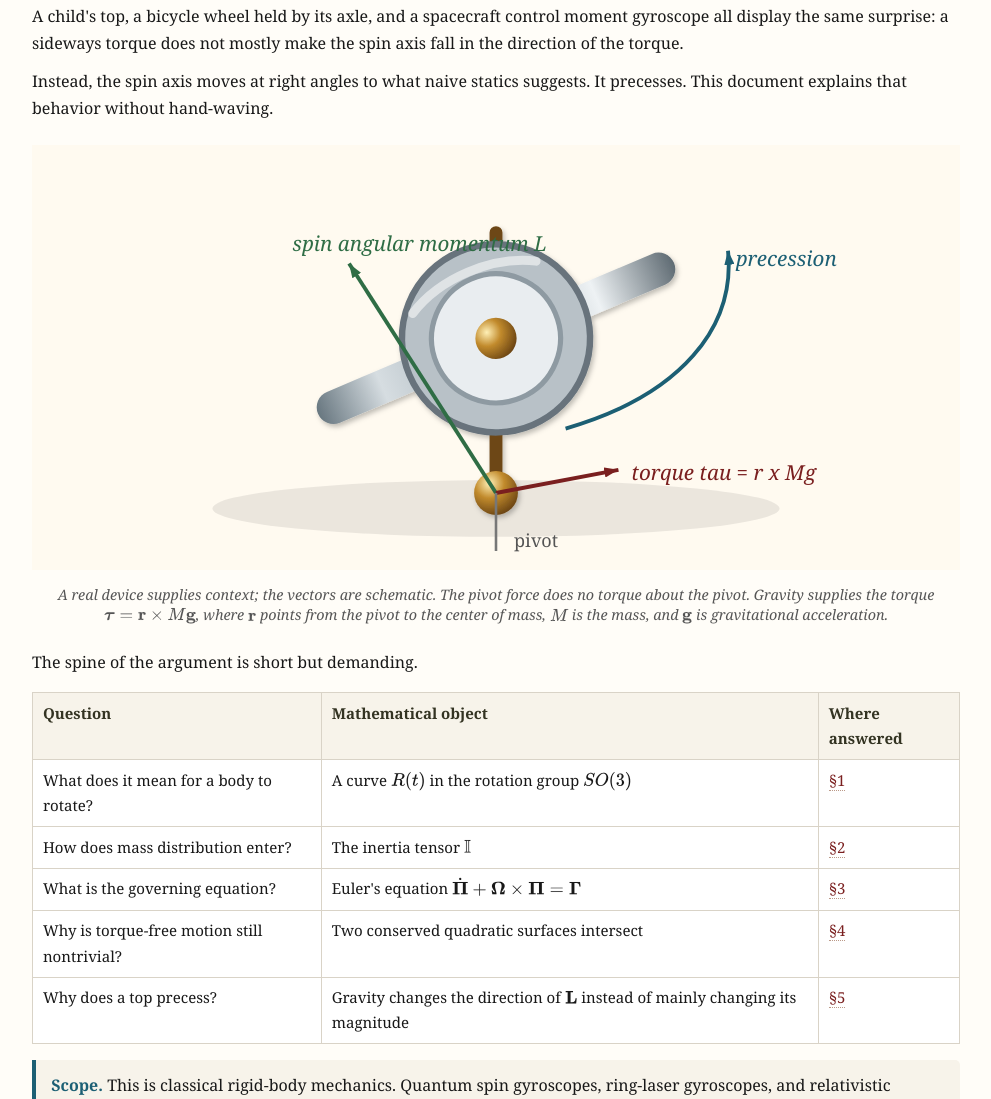
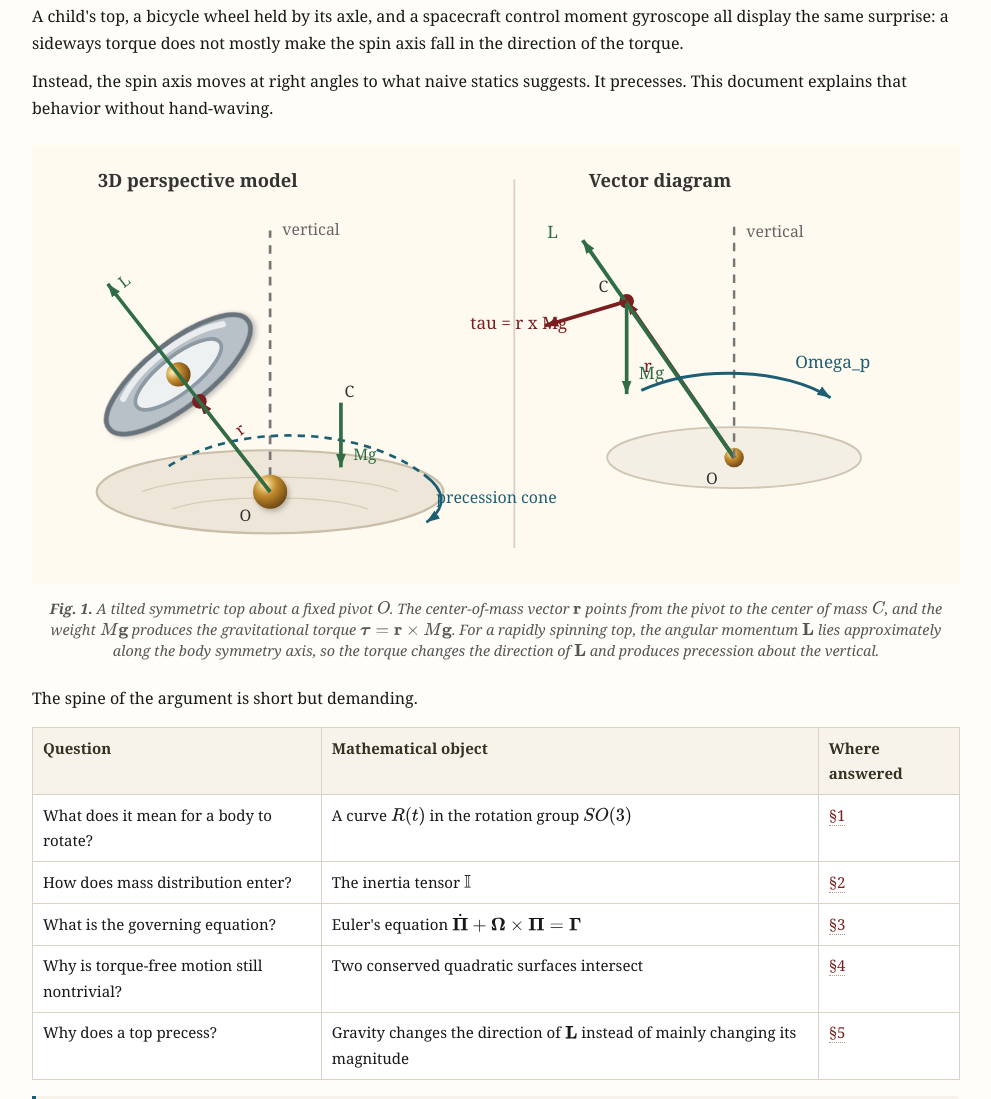
Before and after one commit to az9713/gyroscope-physics, a plain HTML site: page index.html in a window 1280 px wide. Shown: the part 511-1610 px from the top of the page, without its empty margins (144-1135 px from the left). Drawn offline with nearby package versions, Linux system fonts and the light colour scheme.

Commit message:
docs: clarify opening gyroscope diagram

```diff
--- a/index.html
+++ b/index.html
@@ -135,30 +135,61 @@ window.MathJax = {
 <p>Instead, the spin axis moves at right angles to what naive statics suggests. It precesses. This document explains that behavior without hand-waving.</p>
 
 <figure>
-<svg viewBox="0 0 720 330" width="100%" role="img" aria-label="realistic shaded gyroscope with vectors for torque, spin, and precession">
-  <rect x="0" y="0" width="720" height="330" fill="#fffaf0"></rect>
-  <ellipse cx="360" cy="282" rx="220" ry="22" fill="#000" opacity=".08"></ellipse>
-  <g filter="url(#soft-shadow)">
-    <line x1="360" y1="270" x2="360" y2="68" stroke="#6d4614" stroke-width="10" stroke-linecap="round"></line>
-    <circle cx="360" cy="270" r="17" fill="url(#brass-sphere)"></circle>
-    <g transform="rotate(-23 360 150)">
-      <rect x="210" y="137" width="300" height="26" rx="13" fill="url(#steel-cylinder)"></rect>
-      <ellipse cx="360" cy="150" rx="73" ry="73" fill="#b8c1c7" stroke="#67737c" stroke-width="5"></ellipse>
-      <ellipse cx="360" cy="150" rx="50" ry="50" fill="#e9edf0" stroke="#8e9aa2" stroke-width="4"></ellipse>
-      <circle cx="360" cy="150" r="16" fill="url(#brass-sphere)"></circle>
-      <path d="M308 107 C338 90 382 90 412 107" fill="none" stroke="#ffffff" stroke-width="7" opacity=".55" stroke-linecap="round"></path>
+<svg viewBox="0 0 760 360" width="100%" role="img" aria-label="two-panel diagram of a tilted gyroscope top and its torque vectors">
+  <rect x="0" y="0" width="760" height="360" fill="#fffaf0"></rect>
+  <text x="54" y="34" font-size="15" fill="#333" font-weight="bold">3D perspective model</text>
+  <text x="456" y="34" font-size="15" fill="#333" font-weight="bold">Vector diagram</text>
+  <line x1="395" y1="28" x2="395" y2="330" stroke="#d9d3c7" stroke-width="1.5"></line>
+
+  <g transform="translate(195 284)">
+    <ellipse cx="0" cy="0" rx="142" ry="34" fill="#eee6d8" stroke="#c9bea9" stroke-width="1.8"></ellipse>
+    <path d="M-105 0 C-68 -16 68 -16 105 0" fill="none" stroke="#d7cbb8" stroke-width="1"></path>
+    <path d="M-80 14 C-45 2 45 2 80 14" fill="none" stroke="#d7cbb8" stroke-width="1"></path>
+    <line x1="0" y1="0" x2="0" y2="-214" stroke="#777" stroke-width="2.2" stroke-dasharray="7 6"></line>
+    <text x="10" y="-210" font-size="13" fill="#666">vertical</text>
+    <path d="M-83 -21 C-26 -57 74 -54 126 -14" fill="none" stroke="#1c5f74" stroke-width="2.2" stroke-dasharray="6 5"></path>
+    <path d="M126 -14 C144 -1 145 13 128 25" fill="none" stroke="#1c5f74" stroke-width="2.2" marker-end="url(#arrow-blue)"></path>
+    <text x="136" y="9" font-size="13" fill="#1c5f74">precession cone</text>
+    <circle cx="0" cy="0" r="14" fill="url(#brass-sphere)" filter="url(#soft-shadow)"></circle>
+    <text x="-25" y="24" font-size="13" fill="#333">O</text>
+    <g transform="rotate(-38)">
+      <line x1="0" y1="0" x2="0" y2="-190" stroke="#6d4614" stroke-width="9" stroke-linecap="round" filter="url(#soft-shadow)"></line>
+      <ellipse cx="0" cy="-122" rx="72" ry="26" fill="#b8c1c7" stroke="#67737c" stroke-width="4" filter="url(#soft-shadow)"></ellipse>
+      <ellipse cx="0" cy="-122" rx="43" ry="15" fill="#eef1f2" stroke="#8d9aa3" stroke-width="3"></ellipse>
+      <path d="M-48 -134 C-19 -148 28 -146 54 -132" fill="none" stroke="#fff" stroke-width="5" opacity=".7" stroke-linecap="round"></path>
+      <circle cx="0" cy="-122" r="10" fill="url(#brass-sphere)"></circle>
+      <circle cx="0" cy="-94" r="6" fill="#7a1f1f"></circle>
+      <line x1="0" y1="0" x2="0" y2="-94" stroke="#7a1f1f" stroke-width="2.5" marker-end="url(#arrow-red)"></line>
+      <text x="9" y="-51" font-size="13" fill="#7a1f1f">r</text>
+      <line x1="0" y1="0" x2="0" y2="-216" stroke="#2f6d45" stroke-width="3" marker-end="url(#arrow-green)"></line>
+      <text x="8" y="-205" font-size="13" fill="#2f6d45">L</text>
     </g>
+    <line x1="58" y1="-73" x2="58" y2="-20" stroke="#2f6d45" stroke-width="3" marker-end="url(#arrow-green)"></line>
+    <text x="68" y="-26" font-size="13" fill="#2f6d45">Mg</text>
+    <text x="61" y="-78" font-size="13" fill="#333">C</text>
   </g>
-  <line x1="360" y1="270" x2="246" y2="92" stroke="#2f6d45" stroke-width="3" marker-end="url(#arrow-green)"></line>
-  <text x="202" y="82" fill="#2f6d45" font-size="16" font-style="italic">spin angular momentum L</text>
-  <path d="M414 220 C504 194 546 141 540 82" fill="none" stroke="#1c5f74" stroke-width="3" marker-end="url(#arrow-blue)"></path>
-  <text x="546" y="94" fill="#1c5f74" font-size="16" font-style="italic">precession</text>
-  <line x1="360" y1="270" x2="455" y2="252" stroke="#7a1f1f" stroke-width="3" marker-end="url(#arrow-red)"></line>
-  <text x="465" y="260" fill="#7a1f1f" font-size="16" font-style="italic">torque tau = r x Mg</text>
-  <line x1="360" y1="270" x2="360" y2="315" stroke="#777" stroke-width="2"></line>
-  <text x="374" y="312" fill="#555" font-size="14">pivot</text>
+
+  <g transform="translate(575 256)">
+    <ellipse cx="0" cy="0" rx="104" ry="25" fill="#f3efe5" stroke="#d1c5b4" stroke-width="1.5"></ellipse>
+    <circle cx="0" cy="0" r="8" fill="url(#brass-sphere)"></circle>
+    <text x="-23" y="22" font-size="13" fill="#333">O</text>
+    <line x1="0" y1="0" x2="-88" y2="-128" stroke="#7a1f1f" stroke-width="3" marker-end="url(#arrow-red)"></line>
+    <text x="-74" y="-70" font-size="14" fill="#7a1f1f">r</text>
+    <circle cx="-88" cy="-128" r="6" fill="#7a1f1f"></circle>
+    <text x="-111" y="-136" font-size="13" fill="#333">C</text>
+    <line x1="-88" y1="-128" x2="-88" y2="-52" stroke="#2f6d45" stroke-width="3" marker-end="url(#arrow-green)"></line>
+    <text x="-78" y="-64" font-size="14" fill="#2f6d45">Mg</text>
+    <line x1="0" y1="0" x2="-124" y2="-178" stroke="#2f6d45" stroke-width="3.2" marker-end="url(#arrow-green)"></line>
+    <text x="-153" y="-180" font-size="14" fill="#2f6d45">L</text>
+    <line x1="-88" y1="-128" x2="-155" y2="-108" stroke="#7a1f1f" stroke-width="3" marker-end="url(#arrow-red)"></line>
+    <text x="-216" y="-105" font-size="14" fill="#7a1f1f">tau = r x Mg</text>
+    <line x1="0" y1="0" x2="0" y2="-190" stroke="#777" stroke-width="2" stroke-dasharray="7 6"></line>
+    <path d="M-76 -55 C-30 -76 42 -73 79 -49" fill="none" stroke="#1c5f74" stroke-width="2.5" marker-end="url(#arrow-blue)"></path>
+    <text x="50" y="-73" font-size="14" fill="#1c5f74">Omega_p</text>
+    <text x="10" y="-181" font-size="13" fill="#666">vertical</text>
+  </g>
 </svg>
-<figcaption>A real device supplies context; the vectors are schematic. The pivot force does no torque about the pivot. Gravity supplies the torque $\boldsymbol{\tau}=\mathbf r\times M\mathbf g$, where $\mathbf r$ points from the pivot to the center of mass, $M$ is the mass, and $\mathbf g$ is gravitational acceleration.</figcaption>
+<figcaption><b>Fig. 1.</b> A tilted symmetric top about a fixed pivot $O$. The center-of-mass vector $\mathbf r$ points from the pivot to the center of mass $C$, and the weight $M\mathbf g$ produces the gravitational torque $\boldsymbol{\tau}=\mathbf r\times M\mathbf g$. For a rapidly spinning top, the angular momentum $\mathbf L$ lies approximately along the body symmetry axis, so the torque changes the direction of $\mathbf L$ and produces precession about the vertical.</figcaption>
 </figure>
 
 <p>The spine of the argument is short but demanding.</p>
@@ -209,7 +240,7 @@ if a material vector has body coordinate column $a$, then its inertial coordinat
   <path d="M210 126 C275 78 322 78 384 125" fill="none" stroke="#2f6d45" stroke-width="2.5" marker-end="url(#arrow-green)"></path>
   <text x="270" y="66" font-size="16" fill="#2f6d45">R maps body coordinates to space coordinates</text>
 </svg>
-<figcaption>The body frame moves with the material. The same material vector has fixed body coordinates but generally changing inertial coordinates.</figcaption>
+<figcaption><b>Fig. 2.</b> The body frame moves with the material. The same material vector has fixed body coordinates but generally changing inertial coordinates.</figcaption>
 </figure>
 
 <div class="lem"><b>Lemma 1.2 (skew form of angular velocity).</b> If $R(t)\in SO(3)$ is differentiable, then $\widehat{\omega}:=\dot R R^T$ is skew-symmetric. Therefore there is a unique vector $\boldsymbol{\omega}\in\mathbb R^3$ such that $\widehat{\omega}\mathbf x=\boldsymbol{\omega}\times \mathbf x$ for every vector $\mathbf x\in\mathbb R^3$.</div>
@@ -227,7 +258,7 @@ if a material vector has body coordinate column $a$, then its inertial coordinat
   <line x1="212" y1="96" x2="212" y2="22" stroke="#1c5f74" stroke-width="2.5" marker-end="url(#arrow-blue)"></line>
   <text x="222" y="31" font-size="13" fill="#1c5f74">omega</text>
 </svg>
-<figcaption><b>Setup.</b> The vector $\boldsymbol{\omega}$ is the unique vector whose cross-product matrix gives the instantaneous change of every inertial vector carried by the body.</figcaption>
+<figcaption><b>Fig. 3.</b> <b>Setup.</b> The vector $\boldsymbol{\omega}$ is the unique vector whose cross-product matrix gives the instantaneous change of every inertial vector carried by the body.</figcaption>
 </figure>
 Since $R^T R=I$, differentiating gives
 $$
@@ -319,7 +350,7 @@ Here $\mathbf x$ is the position of a material point relative to $O$, and $\bold
   <text x="127" y="84" font-size="14" fill="#7a1f1f">omega</text>
   <text x="436" y="88" font-size="13" fill="#7a1f1f">mass element</text>
 </svg>
-<figcaption>A mass element at position $\mathbf x$ has velocity $\mathbf v=\boldsymbol{\omega}\times\mathbf x$. Only the component of $\mathbf x$ perpendicular to $\boldsymbol{\omega}$ contributes to rotational kinetic energy.</figcaption>
+<figcaption><b>Fig. 4.</b> A mass element at position $\mathbf x$ has velocity $\mathbf v=\boldsymbol{\omega}\times\mathbf x$. Only the component of $\mathbf x$ perpendicular to $\boldsymbol{\omega}$ contributes to rotational kinetic energy.</figcaption>
 </figure>
 
 <div class="prop"><b>Proposition 2.2 (rotational kinetic energy).</b> The kinetic energy $T$ of a rigid body rotating about $O$ is
@@ -441,7 +472,7 @@ $$</div>
   <text x="188" y="41" font-size="13" fill="#2f6d45">L in space</text>
   <text x="290" y="191" font-size="13" fill="#7a1f1f">Pi = R^T L in body</text>
 </svg>
-<figcaption><b>Setup.</b> The spatial law is $\dot{\mathbf L}=\boldsymbol{\tau}$. The body vector $\boldsymbol{\Pi}=R^T\mathbf L$ changes both because $\mathbf L$ changes and because the body frame rotates.</figcaption>
+<figcaption><b>Fig. 5.</b> <b>Setup.</b> The spatial law is $\dot{\mathbf L}=\boldsymbol{\tau}$. The body vector $\boldsymbol{\Pi}=R^T\mathbf L$ changes both because $\mathbf L$ changes and because the body frame rotates.</figcaption>
 </figure>
 Start from Newton's angular-momentum law in inertial coordinates:
 $$
@@ -590,7 +621,7 @@ $$
     <text x="-92" y="-72" font-size="14" fill="#7a1f1f">polhode on inertia ellipsoid</text>
   </g>
 </svg>
-<figcaption>Torque-free motion is confined by two constants. In body coordinates, the angular momentum vector traces the intersection of a sphere and an energy ellipsoid. On the inertia ellipsoid, the angular velocity traces the polhode.</figcaption>
+<figcaption><b>Fig. 6.</b> Torque-free motion is confined by two constants. In body coordinates, the angular momentum vector traces the intersection of a sphere and an energy ellipsoid. On the inertia ellipsoid, the angular velocity traces the polhode.</figcaption>
 </figure>
 
 <h3 id="tennis-racket">4.1 Stability of principal-axis rotations</h3>
@@ -609,7 +640,7 @@ $$
   <text x="225" y="25" font-size="13" fill="#7a1f1f">axis 2</text>
   <text x="74" y="161" font-size="13" fill="#1c5f74">axis 3</text>
 </svg>
-<figcaption><b>Setup.</b> The theorem perturbs exact rotation about one principal axis and studies whether the small transverse components grow.</figcaption>
+<figcaption><b>Fig. 7.</b> <b>Setup.</b> The theorem perturbs exact rotation about one principal axis and studies whether the small transverse components grow.</figcaption>
 </figure>
 First study rotation about axis $1$. Let
 $$
@@ -690,7 +721,7 @@ so generic perturbations grow. Axis $2$ is linearly unstable. <span class="qed">
     <text x="-88" y="26" font-size="14" fill="#555">precession angle phi</text>
   </g>
 </svg>
-<figcaption>The Euler angles used here are $\phi$ for precession about the vertical, $\theta$ for tilt from the vertical, and $\psi$ for spin about the body symmetry axis.</figcaption>
+<figcaption><b>Fig. 8.</b> The Euler angles used here are $\phi$ for precession about the vertical, $\theta$ for tilt from the vertical, and $\psi$ for spin about the body symmetry axis.</figcaption>
 </figure>
 
 <div class="prop"><b>Proposition 5.2 (Lagrangian in Euler angles).</b> For the heavy symmetric top,
@@ -818,7 +849,7 @@ Collecting terms gives $E=\frac12I\dot\theta^2+V_{\rm eff}(\theta)$. <span class
   <text x="420" y="153" font-size="14" fill="#1c5f74">energy E</text>
   <text x="276" y="205" font-size="14" fill="#2f6d45">nutation interval</text>
 </svg>
-<figcaption>Nutation is one-dimensional motion in $V_{\rm eff}(\theta)$. The tilt angle oscillates between turning points where $E=V_{\rm eff}(\theta)$.</figcaption>
+<figcaption><b>Fig. 9.</b> Nutation is one-dimensional motion in $V_{\rm eff}(\theta)$. The tilt angle oscillates between turning points where $E=V_{\rm eff}(\theta)$.</figcaption>
 </figure>
 
 <h2 id="fast-gyro">6. Fast gyroscope asymptotics</h2>
@@ -851,7 +882,7 @@ $$</div>
     <text x="80" y="-62" font-size="13" fill="#7a1f1f">tau</text>
   </g>
 </svg>
-<figcaption><b>Setup.</b> For steady precession, $\mathbf L$ moves around a cone. Its rate of change has magnitude $\Omega_p L_s\sin\theta$, while gravity gives torque magnitude $Mg\ell\sin\theta$.</figcaption>
+<figcaption><b>Fig. 10.</b> <b>Setup.</b> For steady precession, $\mathbf L$ moves around a cone. Its rate of change has magnitude $\Omega_p L_s\sin\theta$, while gravity gives torque magnitude $Mg\ell\sin\theta$.</figcaption>
 </figure>
 For a fast symmetric top, the angular momentum is dominated by spin along the symmetry axis:
 $$
@@ -906,7 +937,7 @@ This is the slow-precession formula. <span class="qed">QED</span>
   <text x="474" y="211" font-size="14" fill="#1c5f74">slow precession</text>
   <text x="446" y="134" font-size="14" fill="#2f6d45">large spin angular momentum</text>
 </svg>
-<figcaption>The disk spins rapidly about its own axis while the axis precesses slowly about the vertical. The animation separates the two time scales visually.</figcaption>
+<figcaption><b>Fig. 11.</b> The disk spins rapidly about its own axis while the axis precesses slowly about the vertical. The animation separates the two time scales visually.</figcaption>
 </figure>
 
 <h2 id="geometric">7. Geometric mechanics view</h2>
@@ -971,7 +1002,7 @@ Since $\mathbf x=R\mathbf X$, the vector producing the same cross product in spa
   <line x1="205" y1="109" x2="164" y2="65" stroke="#7a1f1f" stroke-width="3" marker-end="url(#arrow-red)"></line>
   <text x="65" y="60" fill="#7a1f1f" font-size="15">disturbance torque</text>
 </svg>
-<figcaption>A gimbaled gyroscope tries to isolate the rotor spin axis from base motion. The ideal theory treats the gimbals as massless constraints and the bearings as frictionless. Engineering corrections are precisely the places where those assumptions fail.</figcaption>
+<figcaption><b>Fig. 12.</b> A gimbaled gyroscope tries to isolate the rotor spin axis from base motion. The ideal theory treats the gimbals as massless constraints and the bearings as frictionless. Engineering corrections are precisely the places where those assumptions fail.</figcaption>
 </figure>
 
 <table>
```
